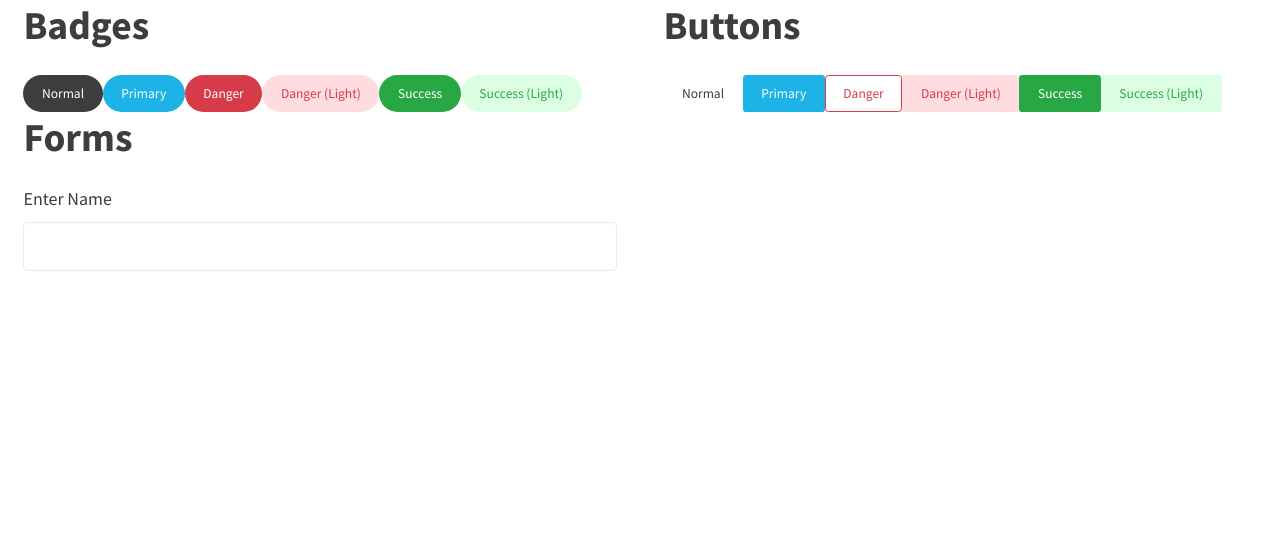
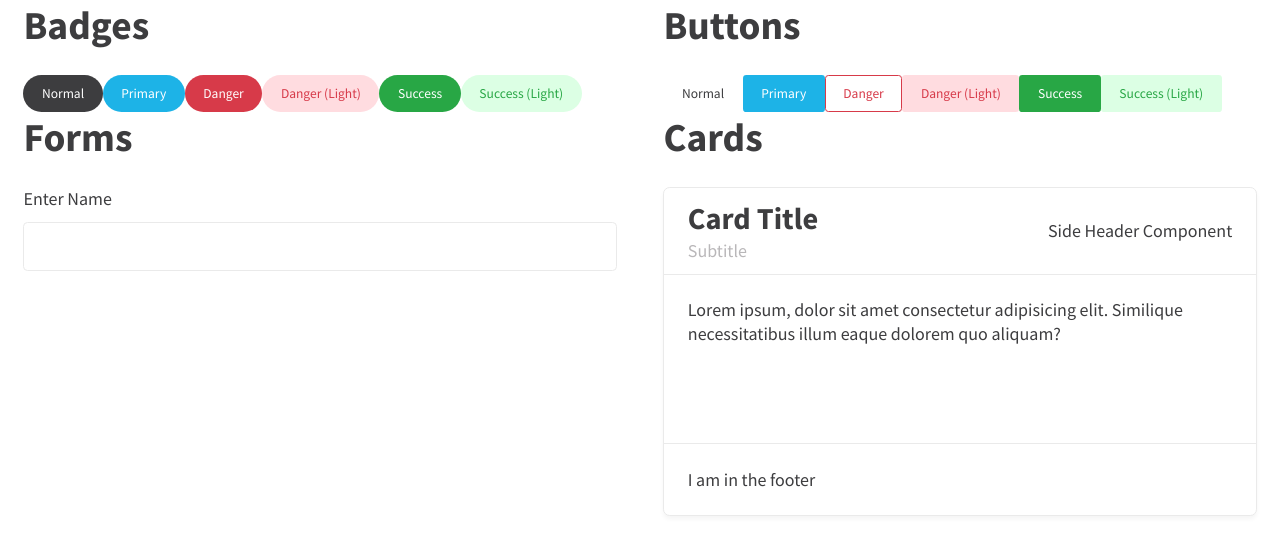
Before and after one commit to MatthewKosloski/sfdc-subscriber, a React (Create React App) app in the folder client/: page / in a window 1280 px wide. Shown: the top 554 px of the page. Built offline with nearby package versions, Linux system fonts and the light colour scheme.

Commit message:
updated App

```diff
--- a/client/src/App.tsx
+++ b/client/src/App.tsx
@@ -7,10 +7,11 @@ import theme from './theme';
 
 import GlobalStyle from './components/GlobalStyle';
 
-import Badge from './design-system/components/atoms/Badge';
-import Button from './design-system/components/atoms/Button';
-import Label from './design-system/components/atoms/Label';
-import TextInput from './design-system/components/atoms/TextInput';
+import atoms from './design-system/components/atoms';
+import organisms from './design-system/components/organisms';
+
+const { Button, Label, TextInput, Badge } = atoms;
+const { Card } = organisms;
 
 
 const App: React.FC = () => {
@@ -53,6 +54,16 @@ const App: React.FC = () => {
 							<Label htmlFor="foo">Enter Name</Label>
 							<TextInput id="foo"></TextInput>
 						</Column>
+						<Column sizes={[['XS', 12], ['SM', 6]]}>
+							<h2>Cards</h2>
+							<Card
+								title="Card Title"
+								subtitle="Subtitle"
+								sideHeaderComponent={<p style={{margin: 0}}>Side Header Component</p>}
+								footerComponent={<p style={{margin: 0}}>I am in the footer</p>}>
+								<p style={{margin: 0}}>Lorem ipsum, dolor sit amet consectetur adipisicing elit. Similique necessitatibus illum eaque dolorem quo aliquam?</p>
+							</Card>
+						</Column>
 					</Row>
 				</Container>
 			</ThemeProvider>
```
